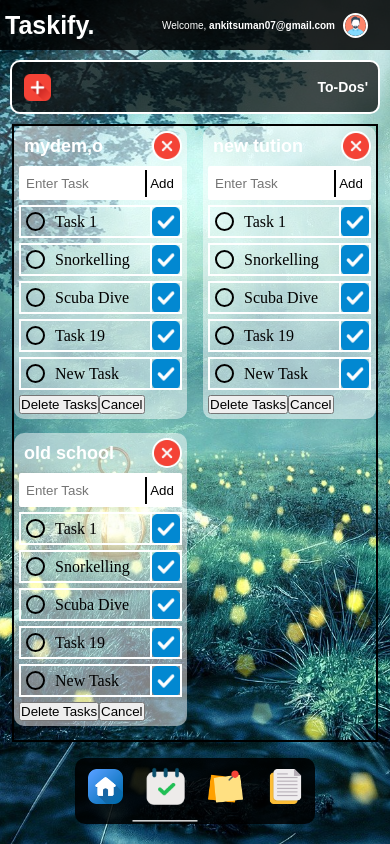
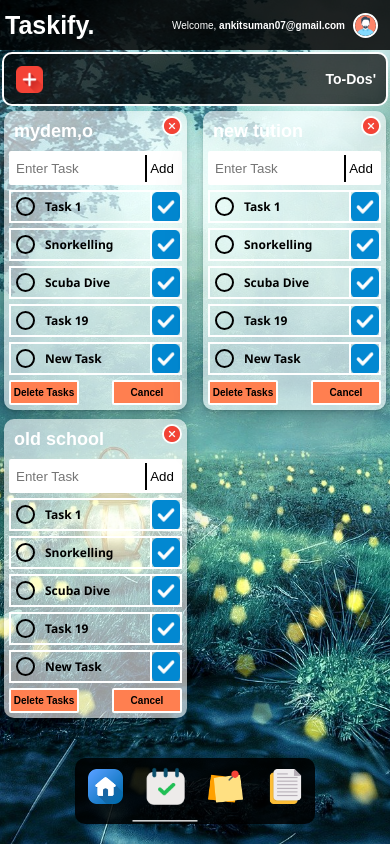
Before and after one commit to ankit-suman-07/taskify, a React (Create React App) app: page / in a window 390 px wide. Both pictures are taken after a click on the button 165 px from the left and 788 px from the top of the page. Built offline with nearby package versions, Linux system fonts and the light colour scheme; no server answers.

Commit message:
css: todo design updated

```diff
--- a/src/components/navbar/Navbar.css
+++ b/src/components/navbar/Navbar.css
@@ -67,6 +67,6 @@
         margin-left: 5px;
         height: 30px;
         width: 30px;
-        margin-right: 10px;
+        margin-right: 0px;
     }
 }
--- a/src/feature-comps/task-comp/Task.css
+++ b/src/feature-comps/task-comp/Task.css
@@ -44,6 +44,9 @@
     position: relative;
     display: flex;
     align-items: center;
+    font-family: 'Segoe UI', Tahoma, Geneva, Verdana, sans-serif;
+        font-size: 12px;
+        font-weight: 600;
 }
 
 .task-toggle-btn {
@@ -90,3 +93,29 @@
     height: 100%;
     width: 100%;
 }
+.task-bottom-btn {
+    overflow: hidden;
+    display: flex;
+    align-items: center;
+    justify-content: space-between;
+}
+
+.task-bottom-btn button {
+    border: 2px solid #ffff;
+    border-radius: 5px;
+    background-color: coral;
+    height: 30px;
+    width: 100px;
+    font-size: 12px;
+    font-family: Arial, Helvetica, sans-serif;
+    font-weight: 600;
+}
+
+@media screen and (max-width: 600px) {
+    .task-bottom-btn button {
+        border-radius: 2px;
+        height: 25px;
+        width: 70px;
+        font-size: 10px;
+    }
+}
--- a/src/feature-comps/task-comp/Task.js
+++ b/src/feature-comps/task-comp/Task.js
@@ -91,6 +91,7 @@ const Task = ({ name }) => {
                     })
                 }
             </div>
+            <div className="task-bottom-btn" >
                 <button onClick={deleteSelected}>
                     Delete Tasks
                 </button>
@@ -98,6 +99,8 @@ const Task = ({ name }) => {
                     Cancel
                 </button>
             </div>
+
+        </div>
     );
 }
 
--- a/src/feature-comps/task-group/TaskGroup.css
+++ b/src/feature-comps/task-group/TaskGroup.css
@@ -85,6 +85,7 @@
     display: inline-block;
         width: 100%;
         position: relative;
+    box-shadow: rgba(0, 0, 0, 0.07) 0px 1px 2px, rgba(0, 0, 0, 0.07) 0px 2px 4px, rgba(0, 0, 0, 0.07) 0px 4px 8px, rgba(0, 0, 0, 0.07) 0px 8px 16px, rgba(0, 0, 0, 0.07) 0px 16px 32px, rgba(0, 0, 0, 0.07) 0px 32px 64px;
 }
 
         .task-remove-btn {
@@ -98,6 +99,7 @@
             border: 2px solid #ffff;
             border-radius: 50%;
 }
+
 .task-remove-btn:hover {
                                     cursor: pointer;
                                     transform: scale(1.1);
@@ -116,10 +118,14 @@
 }
 
     @media screen and (max-width: 600px) {
+        .task-group-outer {
+                /* border: 2px solid green; */
+                /* background-color: rgba(255, 255, 255, 0.4); */
+                margin: 2px;
+            }
         .task-group {
             column-count: 2;
-            border: 2px solid black;
-            margin: 10px 2px;
+            margin: 5px 2px;
             }
 
         .task-group-add {
@@ -151,4 +157,14 @@
                 font-size: 8px;
                 width: 42px;
             }
+.task-remove-btn {
+    margin: 5px;
+    height: 20px;
+    width: 20px;
 }
+
+.task-div {
+    background-color: rgba(255, 255, 255, 0.6);
+    margin-bottom: 5px;
+}
+}
--- a/src/pages/home/Home.css
+++ b/src/pages/home/Home.css
@@ -12,6 +12,7 @@
     display: flex;
     align-items: center;
     justify-content: center;
+    z-index: 100;
 }
 
 .floating-menu {
```
Lines whose indentation alone changed are shown as unchanged.
